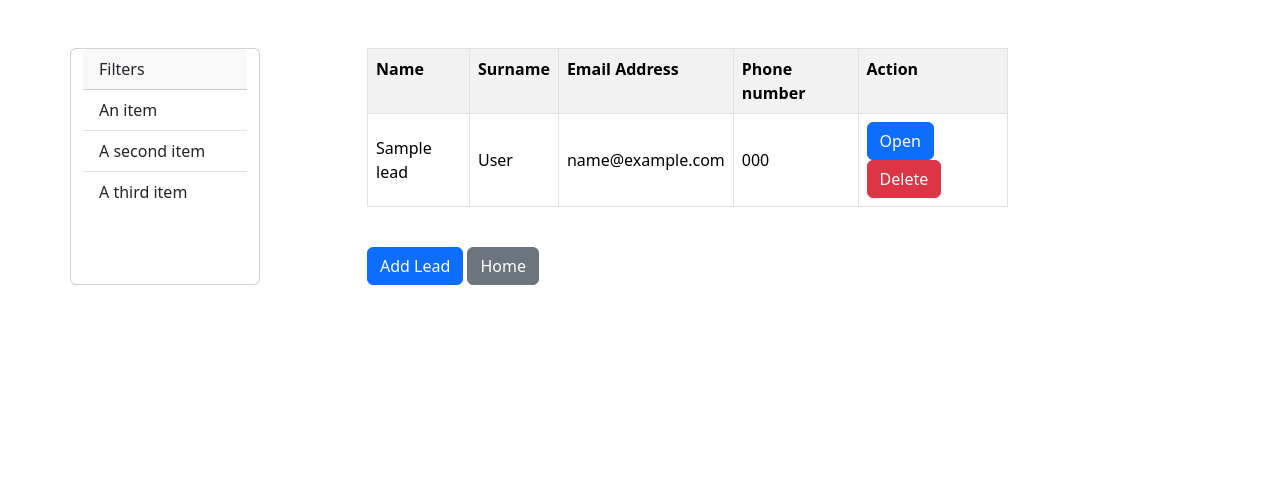
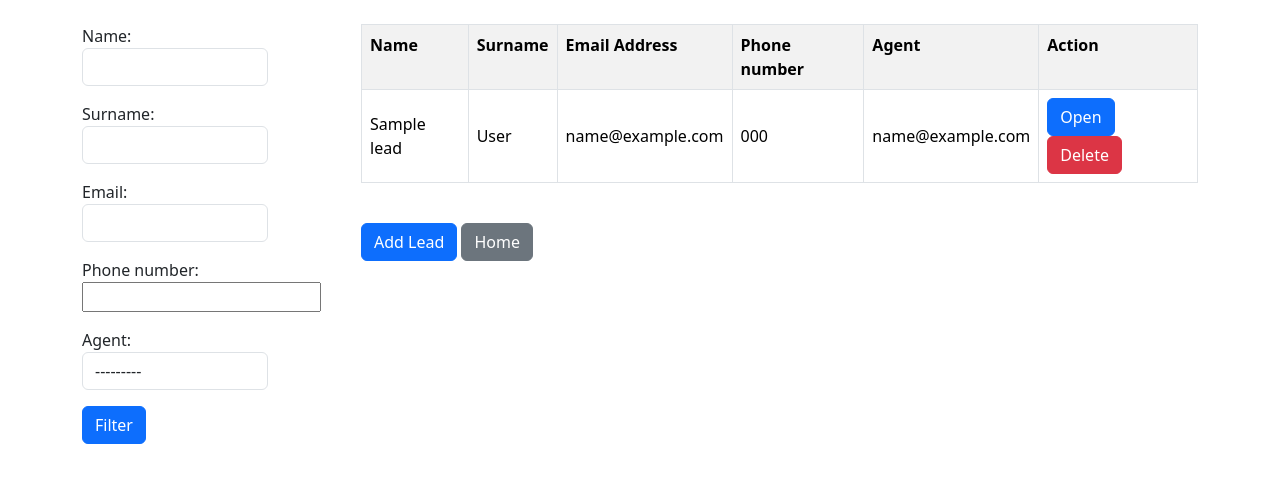
Before and after one commit to mszal449/Customer-Relationship-Menagement, a Django app: page /leads in a window 1280 px wide. Shown: the part 56-539 px from the top of the page. Run offline with Django 4.2, Linux system fonts and the light colour scheme; a user stored in the database is signed in; tables that the repository leaves empty hold one stand-in row (values such as "Sample post").

Commit message:
Added lead filtering menu in leads view.

```diff
--- a/leads/forms.py
+++ b/leads/forms.py
@@ -2,7 +2,7 @@
 from django.contrib.auth.forms import UserCreationForm
 from phonenumber_field.formfields import PhoneNumberField
 from django import forms
-from .models import User, Lead
+from .models import User, Lead, Agent
 
 
 class SignUpForm(UserCreationForm):
@@ -76,6 +76,53 @@
         )
     )
 
+    agent = forms.ModelChoiceField(
+        queryset=Agent.objects.all(),
+        label='Agent',
+        widget=forms.Select(attrs={'class': 'form-control'})
+    )
+
+
     class Meta:
         model = Lead
-        fields = ['name', 'surname', 'email', 'phone_number']
+        fields = ['name', 'surname', 'email', 'phone_number', 'agent']
+
+
+class FilterLeadsForm(forms.ModelForm):
+    name = forms.CharField(
+        max_length=100,
+        label='Name',
+        widget=forms.TextInput(attrs={'class': 'form-control'}),
+        required=False
+    )
+    surname = forms.CharField(
+        max_length=100,
+        label='Surname',
+        widget=forms.TextInput(attrs={'class': 'form-control'}),
+        required=False
+
+    )
+    email = forms.EmailField(
+        label='Email',
+        widget=forms.TextInput(attrs={'class': 'form-control'}),
+        required=False
+
+    )
+    phone_number = PhoneNumberField(
+        region=None,
+        widget=phonenumber_field.widgets.RegionalPhoneNumberWidget(
+            region=None,
+            attrs={'class': 'form-control'}
+        ),
+        required=False
+    )
+    agent = forms.ModelChoiceField(
+        queryset=Agent.objects.all(),
+        label='Agent',
+        widget=forms.Select(attrs={'class': 'form-control'}),
+        required=False
+    )
+
+    class Meta:
+        model = Lead
+        fields = ['name', 'surname', 'email', 'phone_number', 'agent']
--- a/leads/models.py
+++ b/leads/models.py
@@ -26,3 +26,10 @@
 # Agent model
 class Agent(models.Model):
     user = models.OneToOneField(User, on_delete=models.CASCADE)
+
+    @property
+    def email(self):
+        return self.user.email
+
+    def __str__(self):
+        return self.email
--- a/leads/templates/add_lead.html
+++ b/leads/templates/add_lead.html
@@ -1,6 +1,7 @@
 {% extends 'base.html' %}
 
 {% block content %}
+    <br>
     <div class="col-md-6 offset-md-3">
         <h1>Add Lead</h1>
         <form method="POST" action="">
--- a/leads/templates/lead.html
+++ b/leads/templates/lead.html
@@ -14,6 +14,9 @@
 
             <p class="card-text">
                 <strong>Phone number:</strong> {{ lead.phone_number }}</p>
+
+            <p class="card-text">
+                <strong>Agent email:</strong> {{ lead.agent }}</p>
         </div>
     </div>
     <br>
--- a/leads/templates/leads.html
+++ b/leads/templates/leads.html
@@ -2,25 +2,22 @@
 
 {% block content %}
     {% if user.is_authenticated %}
-        <br>
-        <div class="row">
+        <div class="d-flex">
 
-        <div class="card col-md-2">
-        <div class="card-header">Filters</div>
-          <ul class="list-group list-group-flush">
-            <li class="list-group-item">An item</li>
-            <li class="list-group-item">A second item</li>
-            <li class="list-group-item">A third item</li>
-          </ul>
+        <div class="col-md-2">
+            <form method="get" class="form-inline mb-3">
+            {{ form.as_p }}
+            <button type="submit" class="btn btn-primary">Filter</button>
+            </form>
         </div>
-
-            <div class="col-md-7 offset-md-1">
+        <div class="col-md-9 offset-md-1">
             <table class="table table-bordered table-striped table-hover">
                 <tr>
                     <th scope="col">Name</th>
                     <th scope="col">Surname</th>
                     <th scope="col">Email Address</th>
                     <th scope="col">Phone number</th>
+                    <th scope="col">Agent</th>
                     <th scope="col">Action</th>
                 </tr>
                 {% for lead in leads %}
@@ -29,6 +26,7 @@
                     <td>{{ lead.surname }}</td>
                     <td>{{ lead.email }}</td>
                     <td>{{ lead.phone_number }}</td>
+                    <td>{{ lead.agent }}</td>
                     <td>
                         <a class="btn btn-primary" href="{% url 'lead' lead.id %}">Open</a>
                         <a class="btn btn-danger" href="{% url 'delete_lead' lead.id %}">Delete</a>
--- a/leads/views.py
+++ b/leads/views.py
@@ -1,7 +1,7 @@
 from django.shortcuts import render, redirect
 from django.contrib.auth import authenticate, login, logout
 from django.contrib import messages
-from .forms import SignUpForm, AddLeadForm
+from .forms import SignUpForm, AddLeadForm, FilterLeadsForm
 from .models import Agent, Lead
 
 
@@ -75,15 +75,23 @@
 
 
 def leads(request):
-    if request.user.is_authenticated:
-        # Attempt to find the lead based on provided ID and user
-        leads = get_all_users_leads(request)
+    form = FilterLeadsForm(request.GET)
+    leads_result = Lead.objects.all()
 
-        # Render leads page with query result
-        return render(request, 'leads.html', {'leads': leads})
+    if request.GET and form.is_valid():
+        # Apply filters based on form data
+        if form.cleaned_data['name']:
+            leads_result = leads_result.filter(name__icontains=form.cleaned_data['name'])
+        if form.cleaned_data['surname']:
+            leads_result = leads_result.filter(surname__icontains=form.cleaned_data['surname'])
+        if form.cleaned_data['email']:
+            leads_result = leads_result.filter(email__icontains=form.cleaned_data['email'])
+        if form.cleaned_data['phone_number']:
+            leads_result = leads_result.filter(phone_number__icontains=form.cleaned_data['phone_number'])
+        if form.cleaned_data['agent']:
+            leads_result = leads_result.filter(agent=form.cleaned_data['agent'])
 
-    # If user is not authenticated, redirect to home page
-    return redirect('home')
+    return render(request, 'leads.html', {'leads': leads_result, 'form': form})
 
 
 def lead(request, pk):
@@ -210,14 +218,3 @@
         return lead
     except Lead.DoesNotExist:
         raise
-
-
-def get_all_users_leads(request):
-    # If user is logged in, get agent object associated with logged in user
-    agent = get_current_agent(request)
-
-    # Retrieve leads associated with users agent model
-    leads = Lead.objects.filter(agent=agent)
-
-    # Return found leads
-    return leads
```
Also changed, not shown: leads/admin.py (line endings or trailing spaces), leads/migrations/0001_initial.py (deleted), leads/migrations/0002_alter_lead_phone_number.py (deleted), leads/migrations/__init__.py (deleted). Lines whose indentation alone changed are shown as unchanged.
